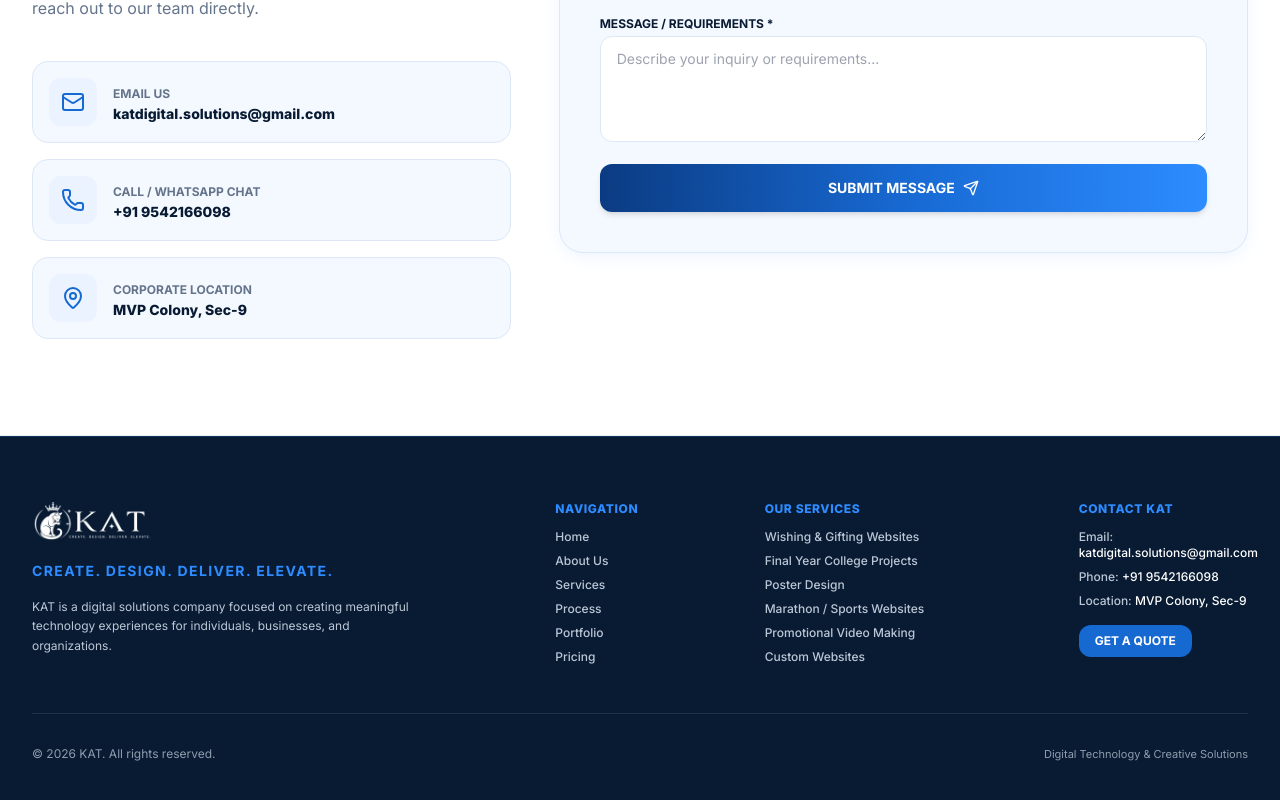
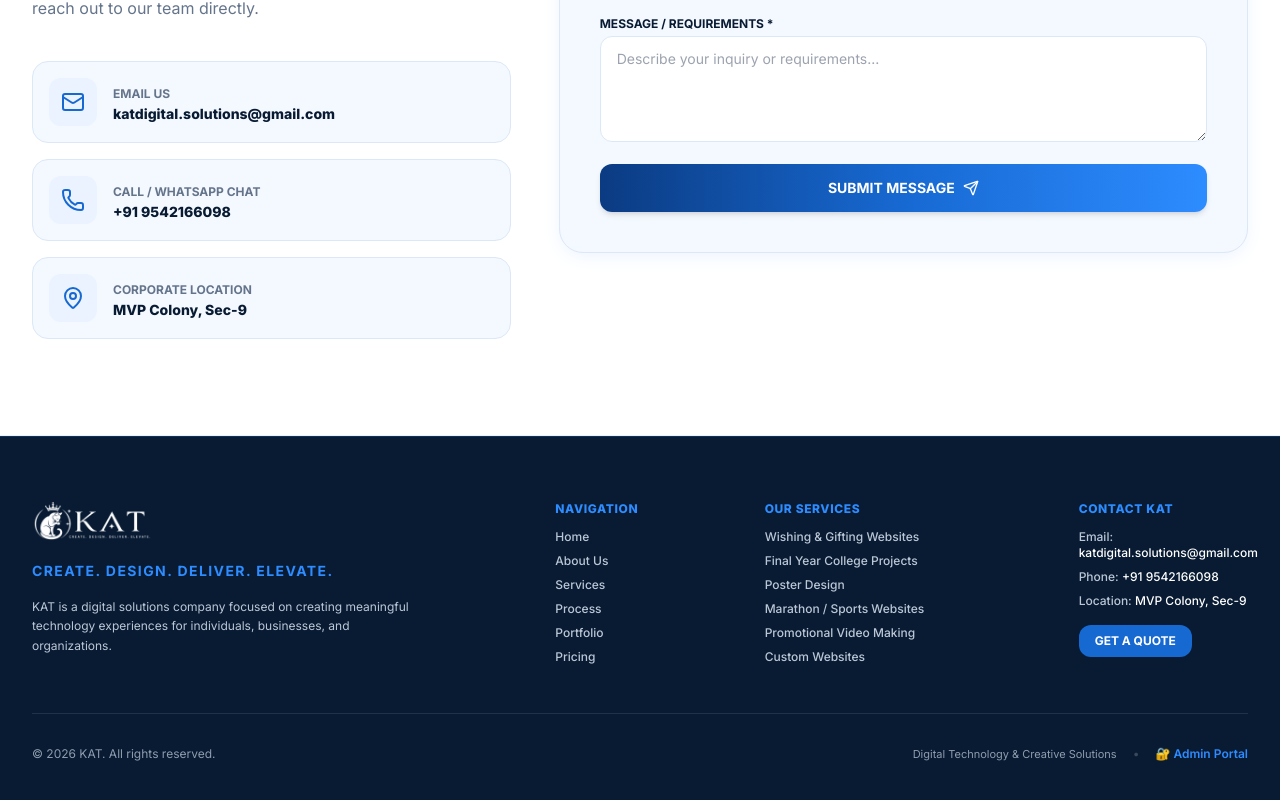
Before and after one commit to loki2519/kat, a React (Vite) app: page / in a window 1280 px wide. Shown: the part 10479-11279 px from the top of the page. Built offline with nearby package versions, Linux system fonts and the light colour scheme; no server answers; the HTML template or start-up script is replaced by a standard one.

Commit message:
Add direct Admin Portal link to Footer and update vercel.json routes rule

```diff
--- a/src/components/common/Footer.jsx
+++ b/src/components/common/Footer.jsx
@@ -1,4 +1,5 @@
 import React from 'react';
+import { Link } from 'react-router-dom';
 import logoSvg from '../../assets/kat-logo.png';
 
 export default function Footer({ onOpenQuote }) {
@@ -77,7 +78,13 @@ export default function Footer({ onOpenQuote }) {
         {/* Bottom Copyright */}
         <div className="pt-8 flex flex-col sm:flex-row items-center justify-between gap-4 text-xs text-kat-soft/60">
           <p>© 2026 KAT. All rights reserved.</p>
-          <p className="text-[11px]">Digital Technology &amp; Creative Solutions</p>
+          <div className="flex items-center gap-4">
+            <span className="text-[11px]">Digital Technology &amp; Creative Solutions</span>
+            <span className="text-white/20">•</span>
+            <Link to="/admin" className="text-kat-bright hover:text-white font-semibold transition-colors flex items-center gap-1">
+              <span>🔐 Admin Portal</span>
+            </Link>
+          </div>
         </div>
 
       </div>
```
Also changed, not shown: vercel.json.
